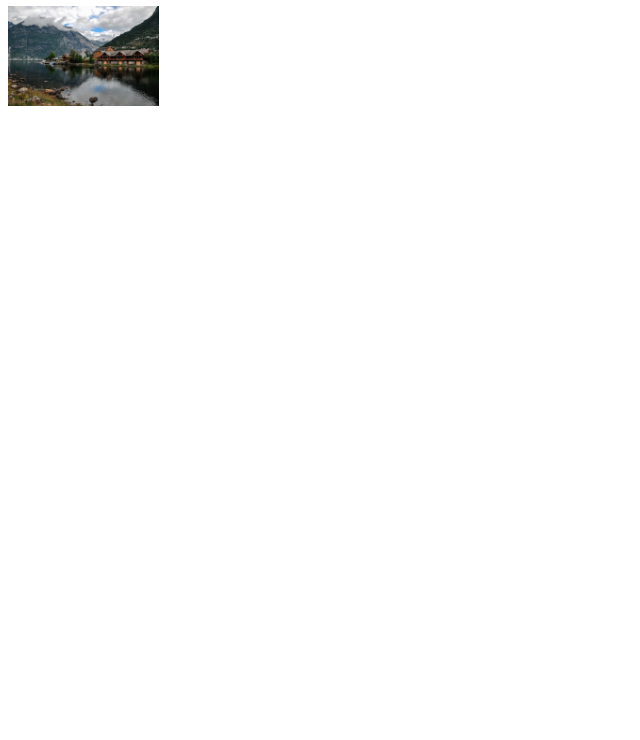
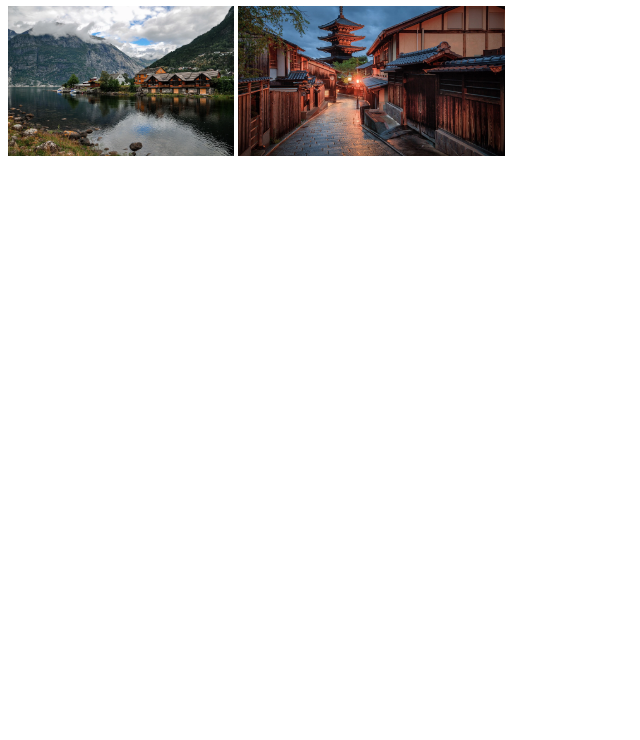
Before and after one commit to Lemon0504/git-tutorial, a plain HTML site: page index.html in a window 1280 px wide. Shown: the part 60-800 px from the top of the page, without its empty margins (0-640 px from the left). Drawn offline with Linux system fonts and the light colour scheme.

Commit message:
add ph001

```diff
--- a/index.html
+++ b/index.html
@@ -1,2 +1,3 @@
 <h1>Hello World</h1>
-<img src = "gitphoto.webp" height = "100">
+<img src = "gitphoto.webp" height = "150">
+<img src = "001.jpeg" height = "150">
```
Also changed, not shown: 001.jpeg (added).
